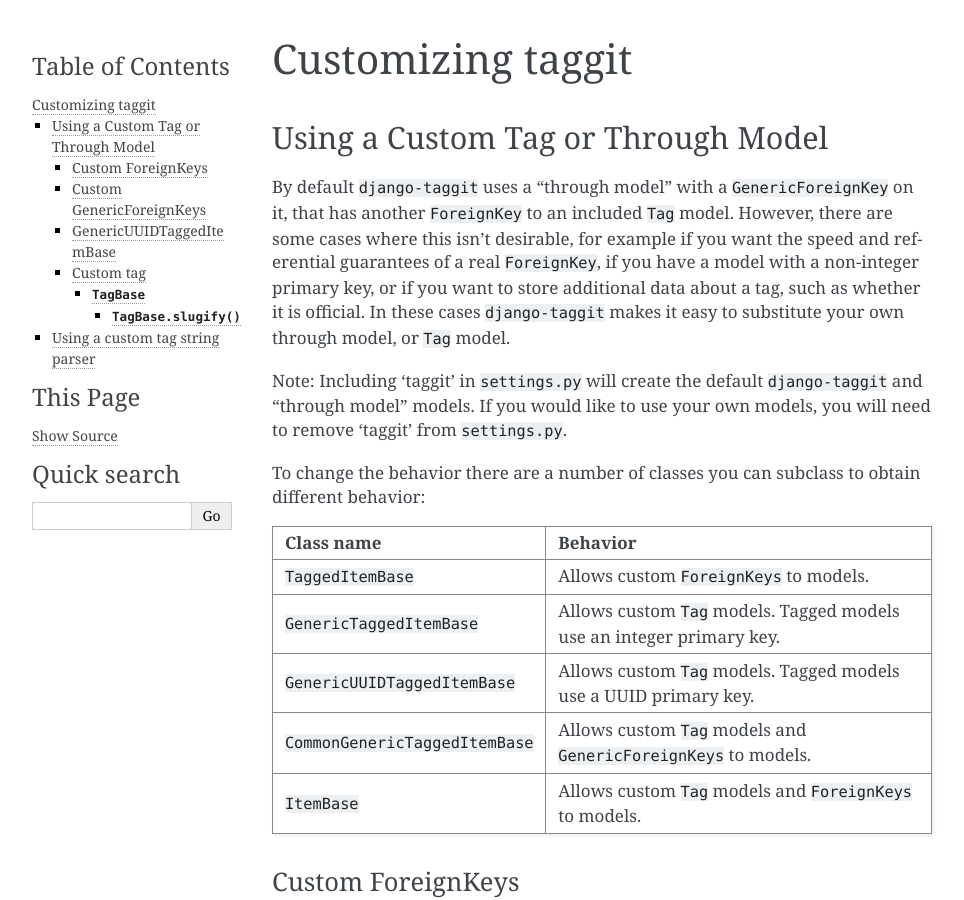
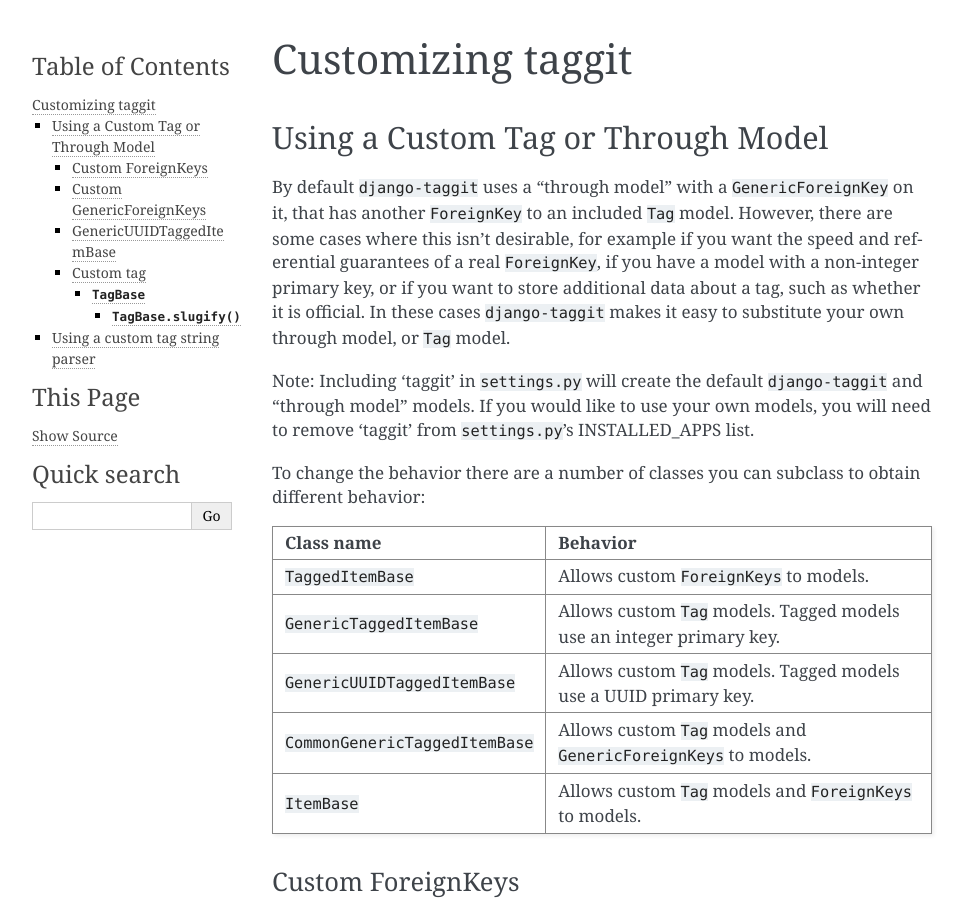
Before and after one commit to jazzband/django-taggit, a Sphinx documentation site: the page built from docs/custom_tagging.rst, in a window 1280 px wide and 900 px high. Shown: the whole window, without its empty margins (148-1112 px from the left). Built offline with Sphinx 7.4.7, drawn with Linux system fonts in a browser that asks for light colours.

Commit message:
Update custom_tagging.rst

```diff
--- a/docs/custom_tagging.rst
+++ b/docs/custom_tagging.rst
@@ -14,7 +14,7 @@
 
 Note: Including 'taggit' in ``settings.py`` will create the default ``django-taggit``
 and "through model" models. If you would like to use your own models, you will
-need to remove 'taggit' from ``settings.py``.
+need to remove 'taggit' from ``settings.py``'s INSTALLED_APPS list.
 
 To change the behavior there are a number of classes you can subclass to obtain
 different behavior:
```
